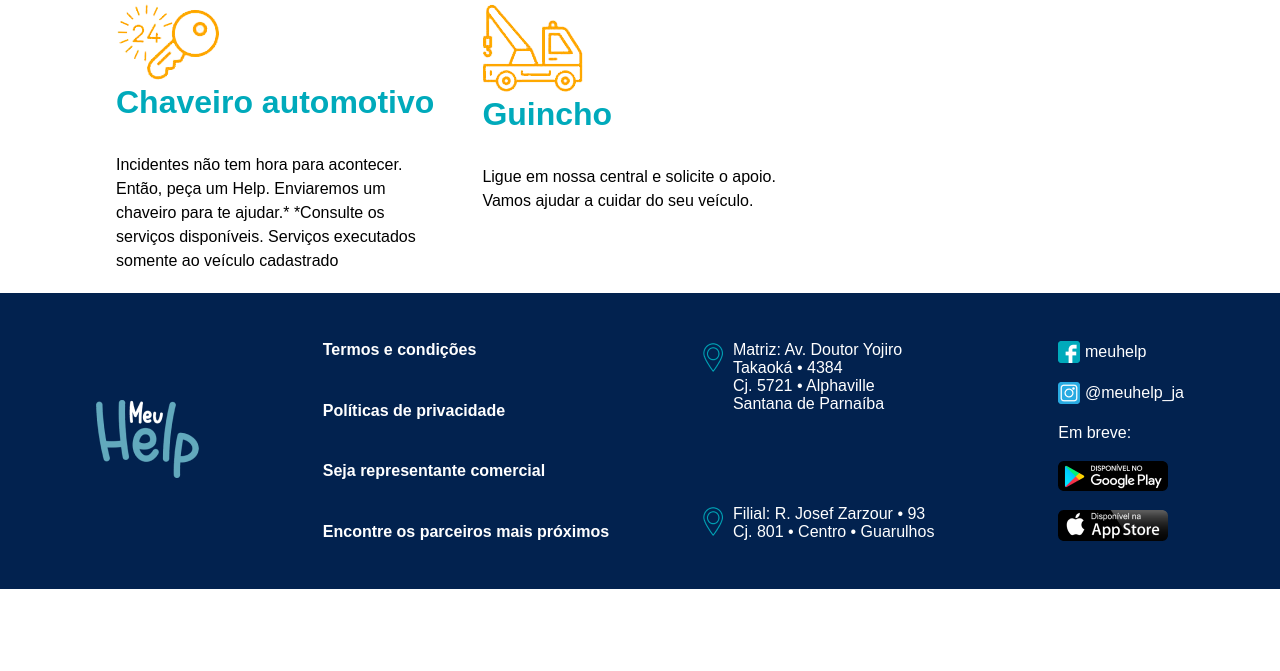
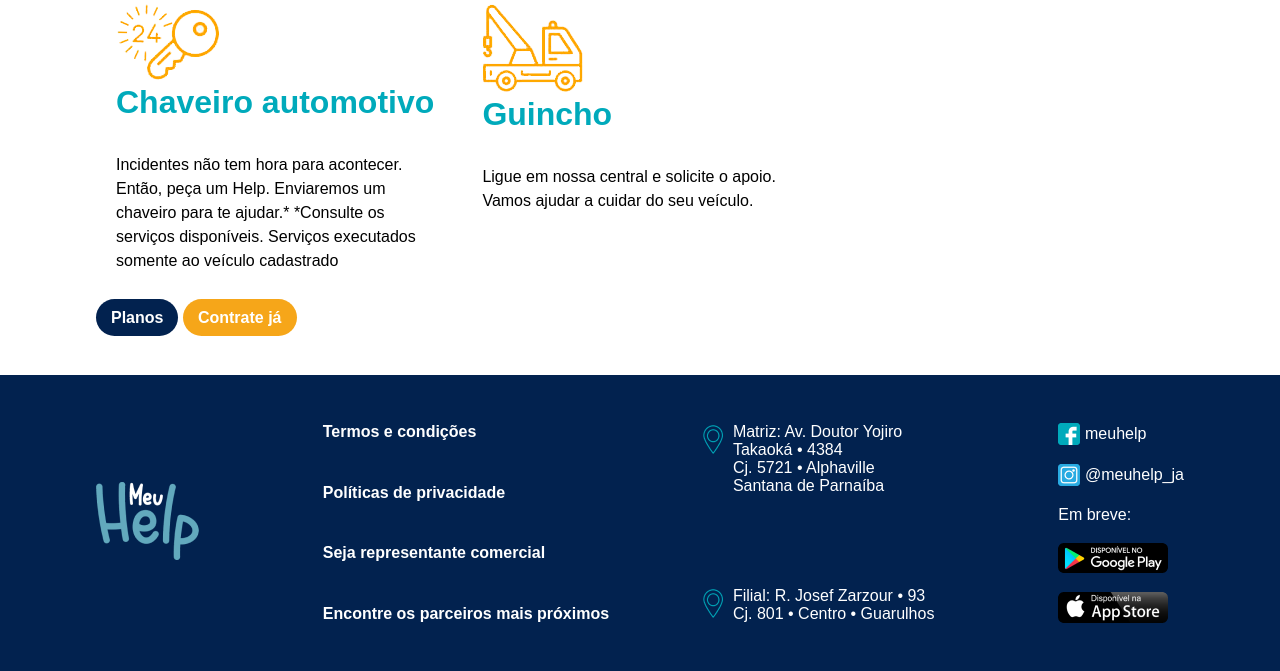
Before and after one commit to rxfaelll/SiteMeuHelp, a PHP site: page /beneficios.php in a window 1280 px wide. Shown: the part 1384-2055 px from the top of the page. Before the commit the page ends 1973 px from the top, so only its background shows below. Run offline with PHP 8.4, Linux system fonts and the light colour scheme; some web fonts are replaced.

Commit message:
Completando layout da página de benefícios

```diff
--- a/beneficios.php
+++ b/beneficios.php
@@ -96,6 +96,10 @@
             </div>
         </div>
 
+        <div class="beneficios-btn-container">
+            <a href="" class="normal-button darkblue-bg">Planos</a>
+            <a href="" class="normal-button yellow-bg">Contrate já</a>
+        </div>
 
     </main>
 
--- a/css/beneficios.css
+++ b/css/beneficios.css
@@ -34,3 +34,7 @@ main h1{
 .container-content p{
     line-height: 1.5em;
 }
+
+.beneficios-btn-container{
+    margin: 1em 0 3em 0;
+}
```
